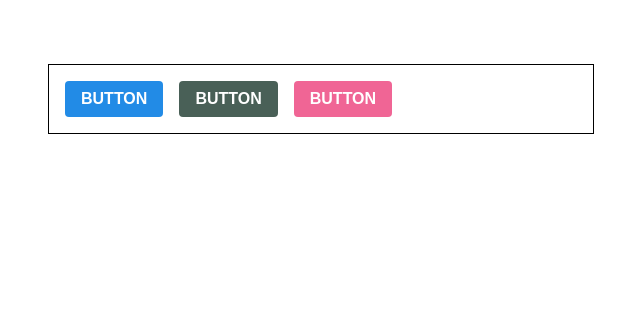
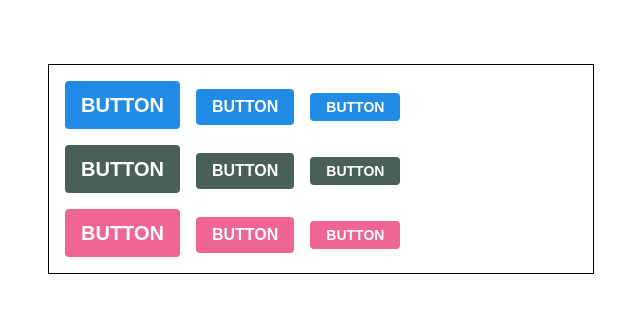
Before and after one commit to Wangchi-son/react-styling-with-sass, a React (Create React App) app: page / in a window 1280 px wide. Shown: the top 312 px of the page, without its empty margins (319-959 px from the left). Built offline with nearby package versions, Linux system fonts and the light colour scheme.

Commit message:
styled-components 버튼 사이즈 조정하기

```diff
--- a/src/App3.js
+++ b/src/App3.js
@@ -10,6 +10,12 @@ const AppBlock = styled.div`
   padding: 1rem;
 `;
 
+const ButtonGroup = styled.div`
+  & + & {
+    margin-top: 1rem;
+  }
+`;
+
 const palette = {
   blue: '#228be6',
   gray: '#496057',
@@ -20,9 +26,29 @@ function App3() {
   return (
     <ThemeProvider theme={{ palette }}>
       <AppBlock>
-        <Button2>BUTTON</Button2>
-        <Button2 color="gray">BUTTON</Button2>
-        <Button2 color="pink">BUTTON</Button2>
+        <ButtonGroup>
+          <Button2 size="large">BUTTON</Button2>
+          <Button2>BUTTON</Button2>
+          <Button2 size="small">BUTTON</Button2>
+        </ButtonGroup>
+        <ButtonGroup>
+          <Button2 size="large" color="gray">
+            BUTTON
+          </Button2>
+          <Button2 color="gray">BUTTON</Button2>
+          <Button2 size="small" color="gray">
+            BUTTON
+          </Button2>
+        </ButtonGroup>
+        <ButtonGroup>
+          <Button2 size="large" color="pink">
+            BUTTON
+          </Button2>
+          <Button2 color="pink">BUTTON</Button2>
+          <Button2 size="small" color="pink">
+            BUTTON
+          </Button2>
+        </ButtonGroup>
       </AppBlock>
     </ThemeProvider>
   );
--- a/src/components/Button2.js
+++ b/src/components/Button2.js
@@ -1,6 +1,6 @@
 import React, { Children } from 'react';
 import styled, { css } from 'styled-components';
-import { darken, lighten } from 'polished';
+import { darken, lighten, size } from 'polished';
 
 const colorStyles = css`
   /* 색상 */
@@ -18,6 +18,29 @@ const colorStyles = css`
   }}
 `;
 
+const sizes = {
+  large: {
+    height: '3rem',
+    fontSize: '1.25rem',
+  },
+  medium: {
+    height: '2.25rem',
+    fontSize: '1rem',
+  },
+  small: {
+    height: '1.75rem',
+    fontSize: '0.875rem',
+  },
+};
+
+const sizeStyles = css`
+  /* 크기 */
+  ${({ size }) => css`
+    height: ${sizes[size].height};
+    font-size: ${sizes[size].fontSize};
+  `}
+`;
+
 const StyledButton = styled.button`
   /* 공통 스타일 */
   display: inline-flex;
@@ -31,11 +54,8 @@ const StyledButton = styled.button`
   padding-left: 1rem;
   padding-right: 1rem;
 
-  /* 크기 */
-  height: 2.25rem;
-  font-size: 1rem;
-
   ${colorStyles}
+  ${sizeStyles}
 
   /* 기타 */
   & + & {
@@ -43,15 +63,16 @@ const StyledButton = styled.button`
   }
 `;
 
-function Button2({ children, color, ...rest }) {
+function Button2({ children, color, size, ...rest }) {
   return (
-    <StyledButton color={color} {...rest}>
+    <StyledButton color={color} size={size} {...rest}>
       {children}
     </StyledButton>
   );
 }
 Button2.defaultProps = {
   color: 'blue',
+  size: 'medium',
 };
 
 export default Button2;
```
